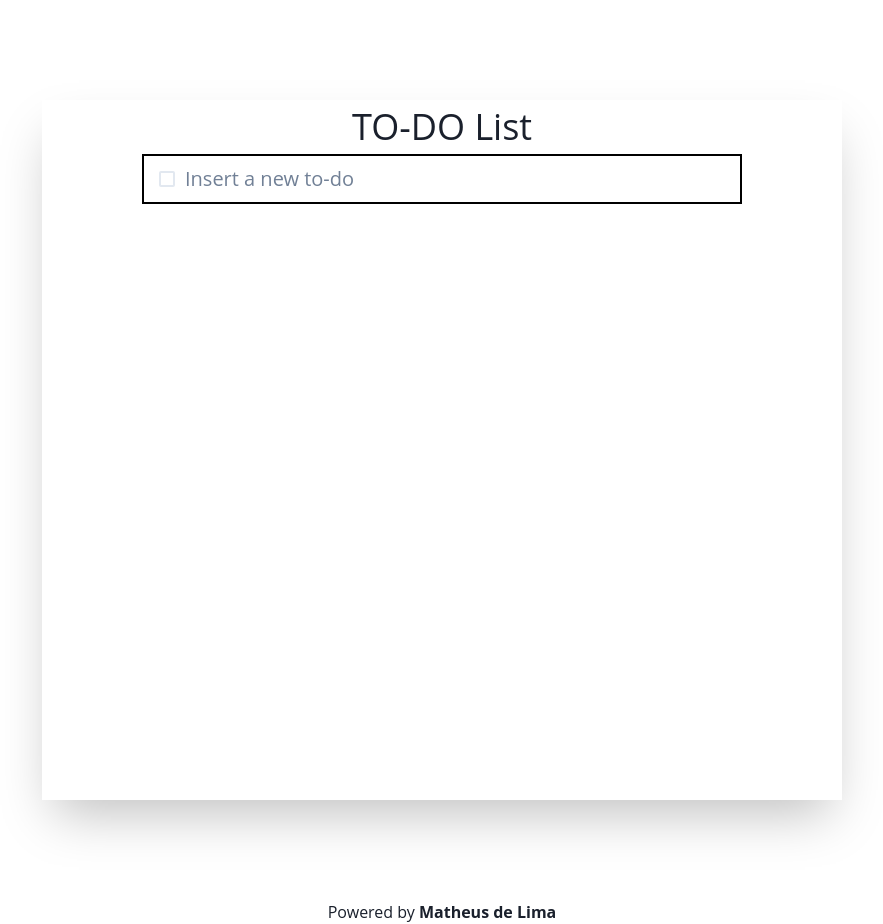
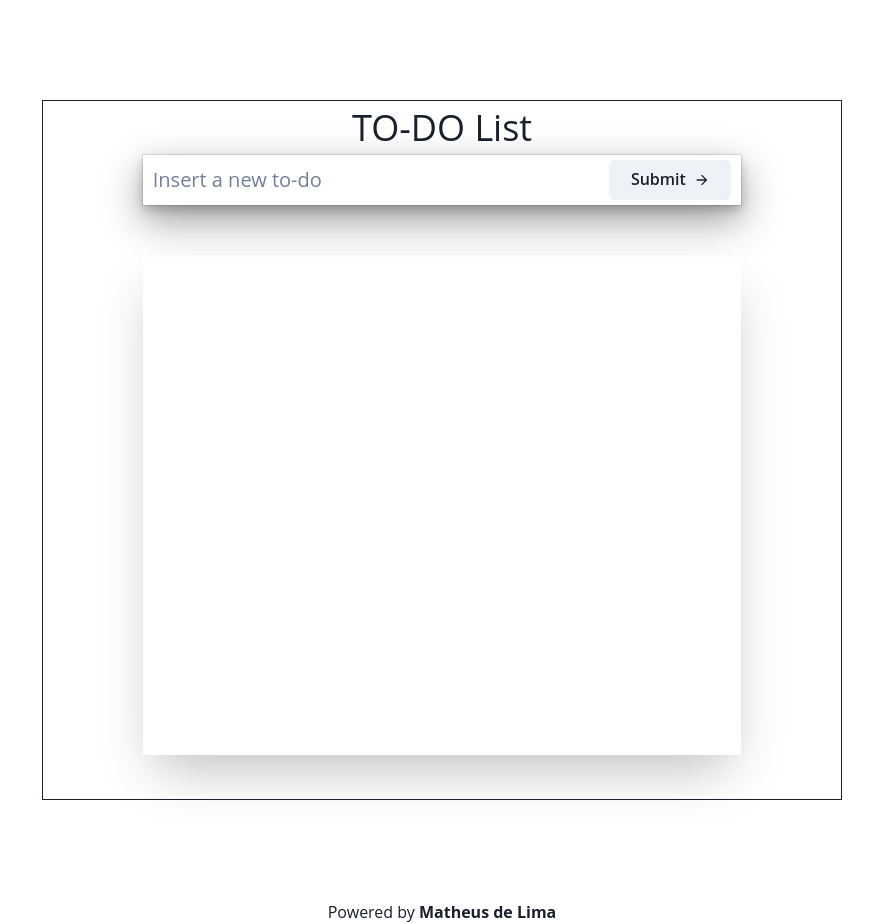
Before and after one commit to delimamatheus/todo-list, a Next.js app: page / in a window 1280 px wide. Shown: the whole page, without its empty margins (198-1081 px from the left). Built offline with nearby package versions, Linux system fonts and the light colour scheme.

Commit message:
✨ 💄 Change `NewTODO` and add `List` component

```diff
--- a/src/components/pages/Home/content.tsx
+++ b/src/components/pages/Home/content.tsx
@@ -1,18 +1,33 @@
-import { Box, Center, Checkbox, Input, Text } from "@chakra-ui/react";
+import { ArrowForwardIcon } from "@chakra-ui/icons";
+import { Box, Button, Center, Checkbox, Divider, Input, Text } from "@chakra-ui/react";
 
 export function NewTODO ({
 
 } ){
     return (
         <>
-            <Box>
+            <Box display={'flex'} flexDirection={'column'}>
                 <Center>
-                    <Box w={'75%'} minH={'50px'} border={'2px'} borderColor={'black'} display={'flex'} flexDirection={'row'}>
-                        <Checkbox ml={'15px'}></Checkbox>
+                    <Box w={'75%'} minH={'50px'} boxShadow={'dark-lg'} display={'flex'} flexDirection={'row'}>
                         <Input ml={'10px'} fontSize={'20px'} variant={'unstyled'} placeholder={'Insert a new to-do'}></Input>
+                        <Button mt={'5px'} mr={'10px'} w={'25%'} type={'submit'} rightIcon={<ArrowForwardIcon />}>Submit</Button>
                     </Box>
                 </Center>
             </Box>
         </>
     )
 }
+
+export function List ({
+
+} ){
+    return (
+        <>
+            <Center>
+                <Box mt={'50px'} w={'75%'} h={'500px'} overflowY={'auto'} boxShadow={'2xl'}>
+
+                </Box>
+            </Center>
+        </>
+    )
+}
--- a/src/pages/index.tsx
+++ b/src/pages/index.tsx
@@ -2,7 +2,7 @@ import { Box, Center, Text } from '@chakra-ui/react'
 import Head from 'next/head'
 import { useState } from 'react'
 import styles from '../../styles/Home.module.css'
-import { NewTODO } from '../components/pages/Home'
+import { List, NewTODO } from '../components/pages/Home'
 import { MainLayout } from '../layout/MainLayout'
 
 export default function Home() {
@@ -24,13 +24,17 @@ export default function Home() {
             minH={{base: '500px', lg: '700px'}}
             mt={'100px'}
             mb={'100px'}
-            boxShadow={'2xl'}
+            // boxShadow={'2xl'}
+            border='1px' //just debug
             display={'flex'}
             flexDirection={'column'}
           >
             <Text fontSize={'36px'} textAlign={'center'}>TO-DO List</Text>
 
             <NewTODO></NewTODO>
+
+            <List></List>
+
           </Box>
         </Center>
       </MainLayout>
```
